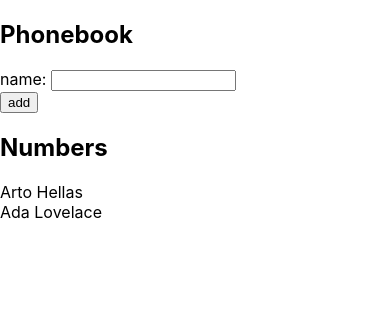
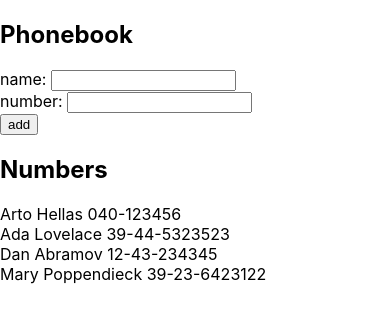
Before and after one commit to TameemShahid/FullStack, a React (Create React App) app in the folder part2/phonebook/: page / in a window 390 px wide. Shown: the top 322 px of the page. Built offline with nearby package versions, Linux system fonts and the light colour scheme.

Commit message:
Completed Exercise 2.8, added the functionality of adding numbers along with person name in phonebook

```diff
--- a/part2/phonebook/src/App.js
+++ b/part2/phonebook/src/App.js
@@ -1,18 +1,29 @@
 import React, { useState } from "react";
 
 const Name = ({ person }) => {
-  return <li style={{ listStyle: "none" }}>{person.name}</li>;
+  return (
+    <li style={{ listStyle: "none" }}>
+      {person.name} {person.number}
+    </li>
+  );
 };
 
 const App = () => {
   const [persons, setPersons] = useState([
-    { name: "Arto Hellas" },
-    { name: "Ada Lovelace" },
+    { name: "Arto Hellas", number: "040-123456" },
+    { name: "Ada Lovelace", number: "39-44-5323523" },
+    { name: "Dan Abramov", number: "12-43-234345" },
+    { name: "Mary Poppendieck", number: "39-23-6423122" },
   ]);
   const [newName, setNewName] = useState("");
+  const [newNumber, setNewNumber] = useState("");
 
   const handleNameChange = (event) => {
     setNewName(event.target.value);
+  };
+
+  const handleNumberChange = (event) => {
+    setNewNumber(event.target.value);
   };
 
   const addNewPerson = (event) => {
@@ -20,10 +31,12 @@
     if (persons.find((person) => person.name === newName)) {
       alert(`${newName} is already added to phonebook`);
       setNewName("");
+      setNewNumber("");
     } else {
-      const newPerson = { name: newName };
+      const newPerson = { name: newName, number: newNumber };
       setPersons(persons.concat(newPerson));
       setNewName("");
+      setNewNumber("");
     }
   };
 
@@ -33,6 +46,9 @@
       <form onSubmit={addNewPerson}>
         <div>
           name: <input value={newName} onChange={handleNameChange} />
+        </div>
+        <div>
+          number: <input value={newNumber} onChange={handleNumberChange} />
         </div>
         <div>
           <button type="submit">add</button>
```
